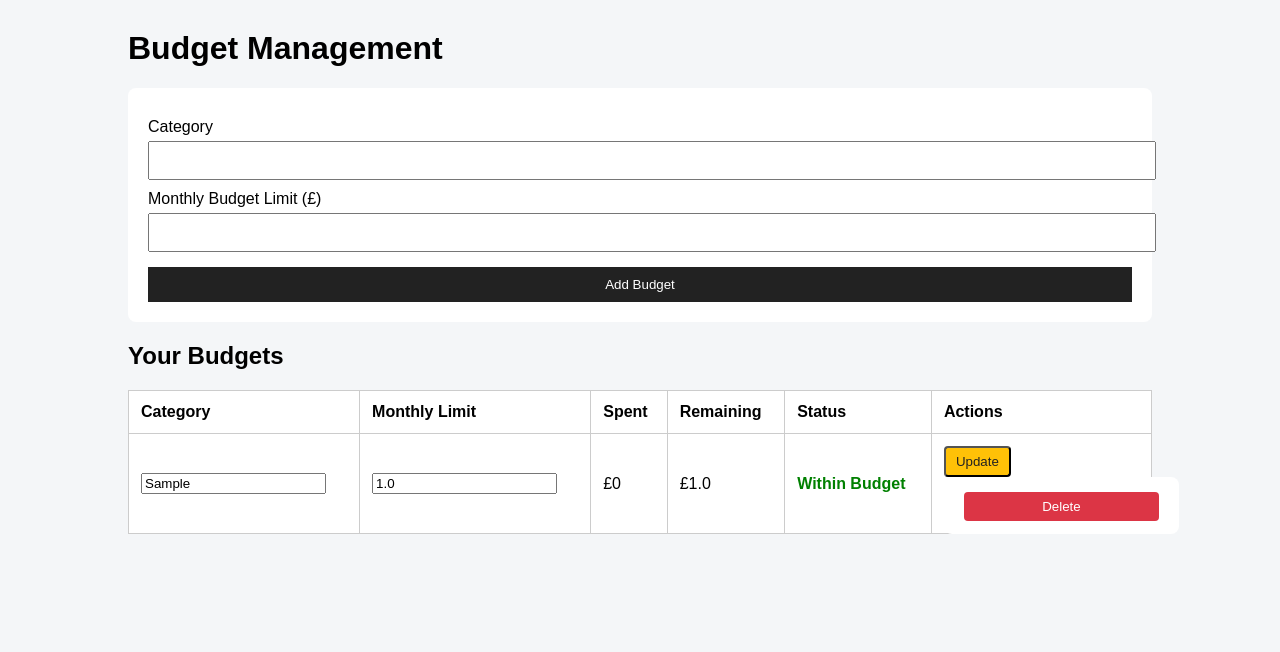
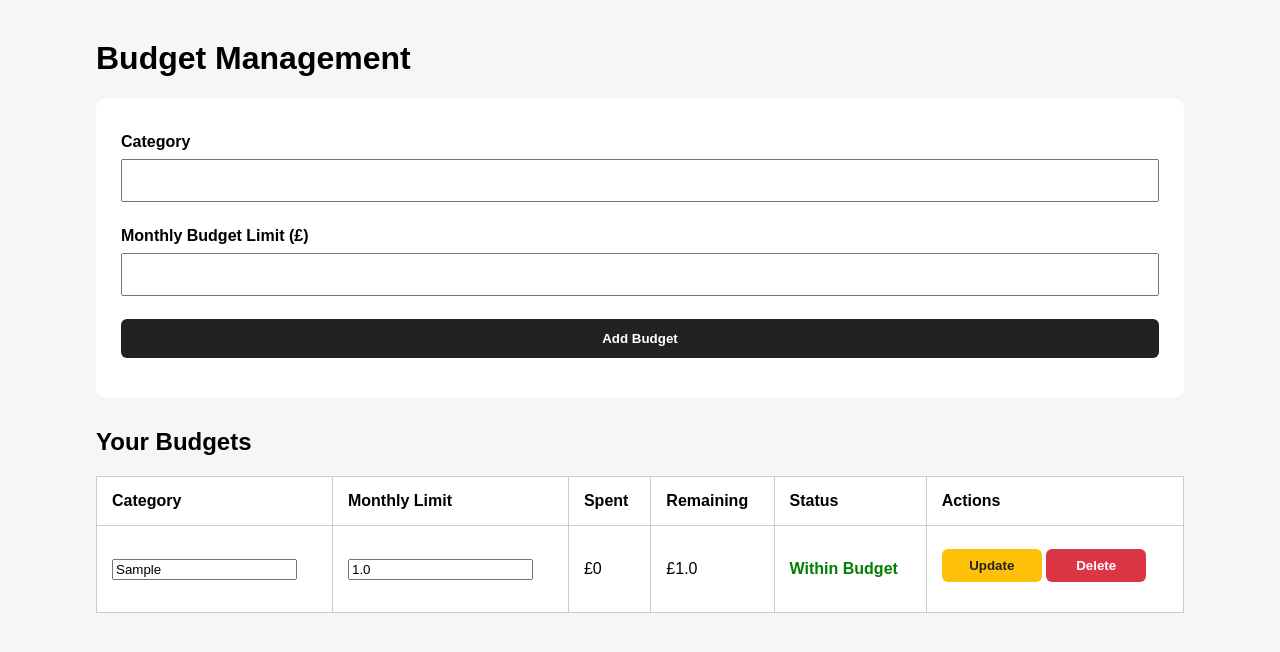
Before and after one commit to lhakpa22/Personal-Finance-management-System, a Flask app: page /budgets in a window 1280 px wide. Shown: the part 98-750 px from the top of the page. Run offline with Flask 3, Linux system fonts and the light colour scheme; a user stored in the database is signed in; tables that the repository leaves empty hold one stand-in row (values such as "Sample post").

Commit message:
Update style.css
adjusting the line spacing and size of the buttons forms

```diff
--- a/static/css/style.css
+++ b/static/css/style.css
@@ -19,35 +19,47 @@ nav a {
     margin-left: 15px;
 }
 .container {
-    width: 80%;
-    margin: 30px auto;
+    width: 85%;
+    margin: 40px auto;
 }
 
 form {
     background: white;
-    padding: 20px;
-    border-radius: 8px;
+    padding: 25px;
+    border-radius: 10px;
+    margin-bottom: 30px;
 }
 
 form label {
     display: block;
     margin-top: 10px;
+    font-weight: bold;
 }
 
 form input,
 form select,
 form button {
     width: 100%;
-    padding: 10px;
-    margin-top: 5px;
+    padding: 12px;
+    margin-top: 8px;
+    margin-bottom: 15px;
+    box-sizing: border-box;
 }
 
 form button {
-    margin-top: 15px;
     background: #222;
     color: white;
     border: none;
     cursor: pointer;
+    border-radius: 6px;
+    font-weight: bold;
+}
+
+td form {
+    background: transparent;
+    padding: 0;
+    margin: 0;
+    display: inline-block;
 }
 
 .summary {
@@ -58,8 +70,8 @@ form button {
 
 .card {
     background:gainsboro;
-    padding: 20px;
-    border-radius: 8px;
+    padding: 25px;
+    border-radius: 10px;
     flex: 1;
 }
 
@@ -67,6 +79,7 @@ table {
     width: 100%;
     border-collapse: collapse;
     background: white;
+    margin-top: 20px;
 }
 
 table, th, td {
@@ -74,8 +87,9 @@ table, th, td {
 }
 
 th, td {
-    padding: 12px;
+    padding: 15px;
     text-align: left;
+    vertical-align: middle;
 }
 
 .flash {
@@ -100,28 +114,30 @@ th, td {
 }
 
 /* =========================
-   Edit Button Styling
+   Edit and delete Button
 ========================= */
+.btn-edit,
+.btn-delete {
+    display: inline-block;
+    width: 100px;
+    text-align: center;
+    padding: 9px 12px;
+    border-radius: 6px;
+    text-decoration: none;
+    font-weight: bold;
+    border: none;
+    cursor: pointer;
+    box-sizing: border-box;
+}
+
 .btn-edit {
     background: #ffc107;
     color: #222;
-    padding: 6px 10px;
-    text-decoration: none;
-    border-radius: 4px;
-    margin-right: 5px;
 }
-
-/* =========================
-   Delete Button Styling
-========================= */
 
 .btn-delete {
     background: #dc3545;
     color: white;
-    padding: 7px 10px;
-    border: none;
-    border-radius: 4px;
-    cursor: pointer;
 }
 
 /* =========================
```
